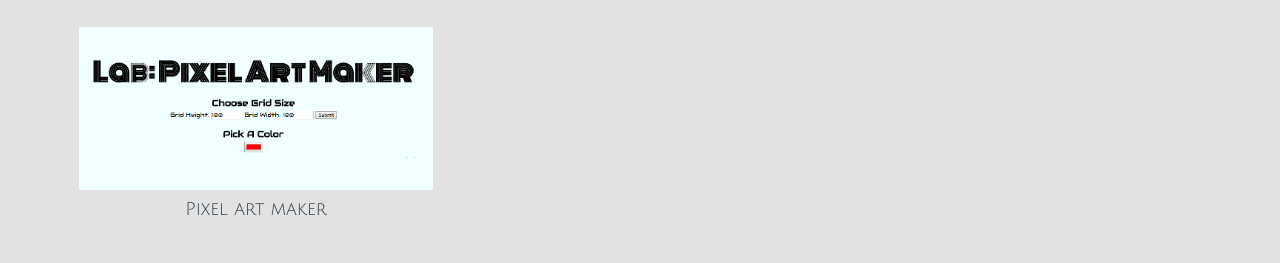
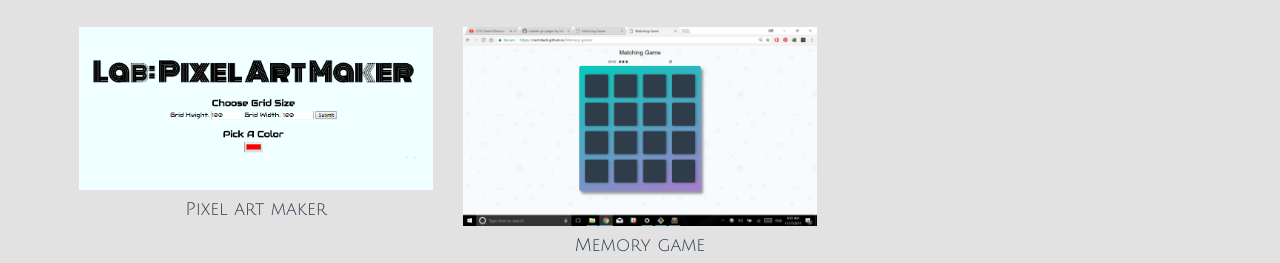
Before and after one commit to Nechitadi/Nechitadi.github.io, a plain HTML site: page index.html in a window 1280 px wide. Shown: the part 669-932 px from the top of the page. Before the commit the page ends 899 px from the top, so only its background shows below. Drawn offline with nearby package versions, Linux system fonts and the light colour scheme.

Commit message:
Add Memory-game to projects

```diff
--- a/index.html
+++ b/index.html
@@ -68,6 +68,15 @@
 					</a>
 				</div>
 	    	</div>
+	    	<div class="col-sm-4">
+	    		<div class="project">
+		    		<a class="project-title" href="https://nechitadi.github.io/Memory-game/">
+		    			<img class="project-img" src="img/Memory-game.png" alt="Pixel art maker logo">
+						<h4>Memory game</h4>
+					</a>
+				</div>
+	    	</div>
+
 	    </section>
 	</div>
 	<script src="https://ajax.googleapis.com/ajax/libs/jquery/3.2.1/jquery.min.js"></script>
```
Also changed, not shown: img/Memory-game.png (added).
